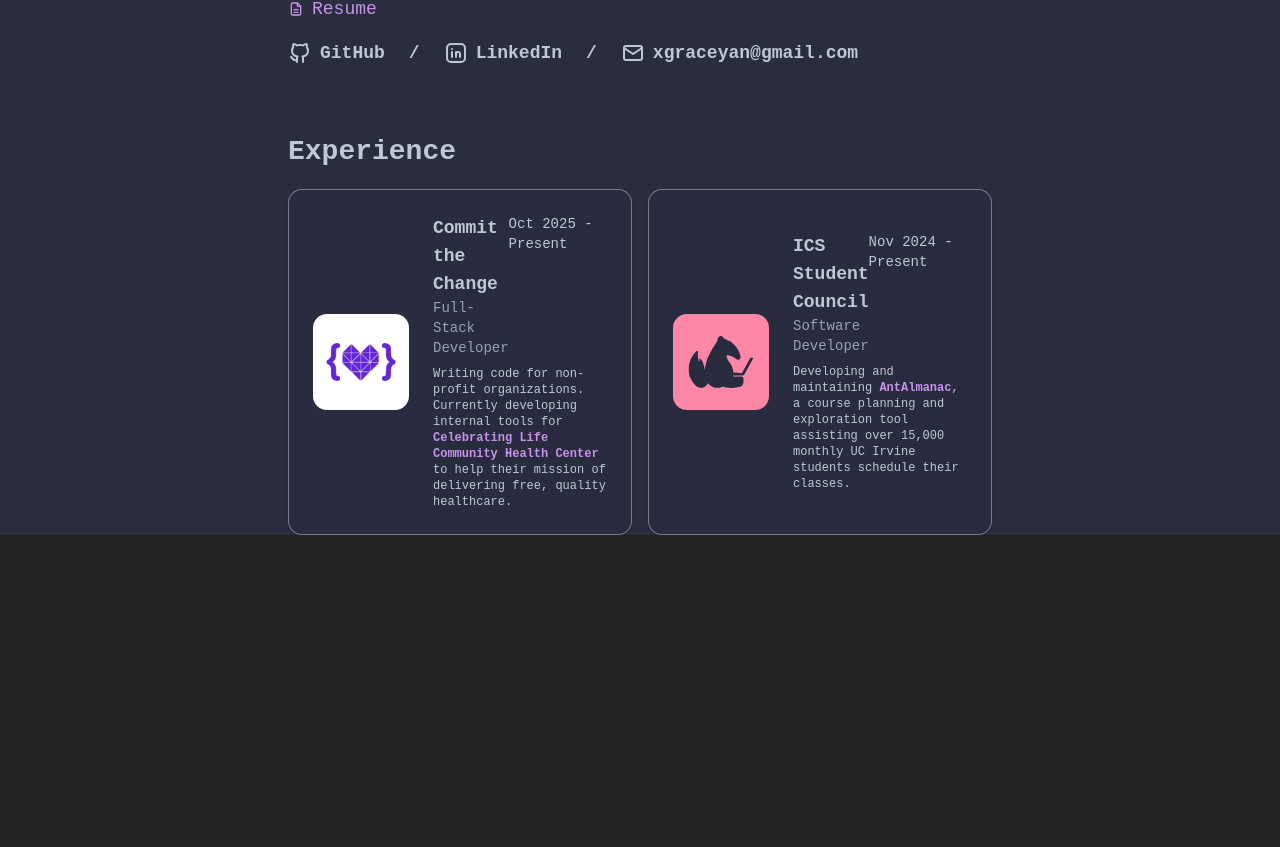
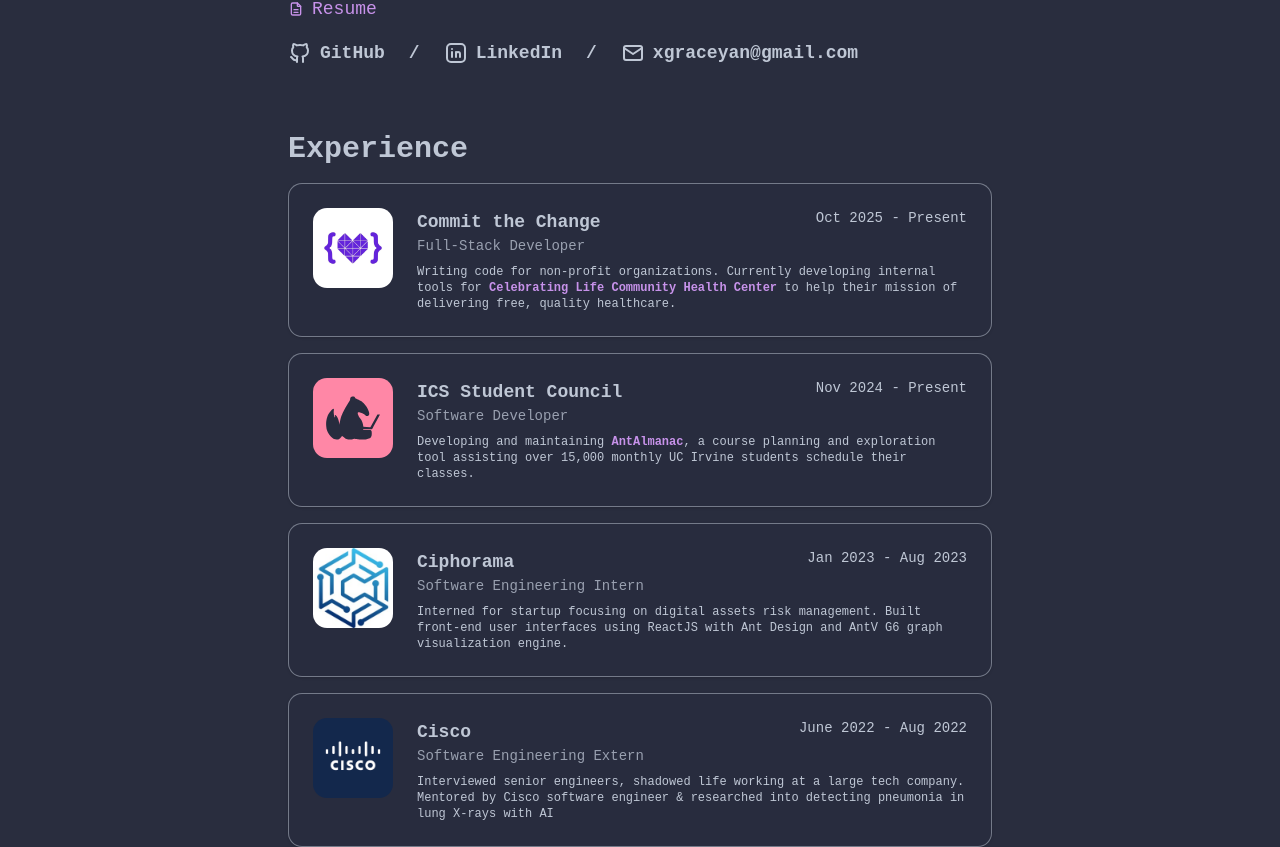
Before and after one commit to xgraceyan/grace-dev-portfolio, a React (Vite) app: page / in a window 1280 px wide. Shown: the part 494-1341 px from the top of the page. Before the commit the page ends 1029 px from the top, so only its background shows below. Built offline with nearby package versions, Linux system fonts and the light colour scheme.

Commit message:
Finished experience section

```diff
--- a/src/components/home/Experience.tsx
+++ b/src/components/home/Experience.tsx
@@ -28,14 +28,14 @@ function ExperienceCard({ experience, key }: ExperienceCardProps) {
       className="flex flex-row hover:shadow-black/20 hover:shadow-xl hover:cursor-pointer transition-shadow duration-200"
       key={key}
     >
-      <div className="flex-shrink-0 flex justify-center items-center ps-6">
+      <div className="flex-shrink-0 ps-6">
         <img
           src={experience.imgUrl}
           alt={`${experience.company} logo`}
-          className="w-18 md:w-24 object-contain rounded-xl"
+          className="w-18 md:w-20 object-contain rounded-xl"
         />
       </div>
-      <div className="flex flex-col justify-center gap-2">
+      <div className="flex flex-col gap-2 justify-center">
         <CardHeader>
           <CardTitle>
             <p className="text-lg">{experience.company}</p>
@@ -91,12 +91,40 @@ export default function Experience() {
       ),
       imgUrl: "./logos/icssc.svg",
     },
+    {
+      id: 3,
+      company: "Ciphorama",
+      position: "Software Engineering Intern",
+      dates: "Jan 2023 - Aug 2023",
+      description: (
+        <p>
+          Interned for startup focusing on digital assets risk management. Built
+          front-end user interfaces using ReactJS with Ant Design and AntV G6
+          graph visualization engine.
+        </p>
+      ),
+      imgUrl: "./logos/ciphorama.jpeg",
+    },
+    {
+      id: 4,
+      company: "Cisco",
+      position: "Software Engineering Extern",
+      dates: "June 2022 - Aug 2022",
+      description: (
+        <p>
+          Interviewed senior engineers, shadowed life working at a large tech
+          company. Mentored by Cisco software engineer & researched into
+          detecting pneumonia in lung X-rays with AI
+        </p>
+      ),
+      imgUrl: "./logos/cisco.png",
+    },
   ];
 
   return (
     <div className="flex flex-col gap-4">
-      <h2 className="font-bold">Experience</h2>
-      <div className="grid grid-cols-1 lg:grid-cols-2 gap-4">
+      <h2 className="font-bold text-3xl">Experience</h2>
+      <div className="grid grid-cols-1 2xl:grid-cols-2 gap-4">
         {experiences.map((exp) => (
           <ExperienceCard experience={exp} key={exp.id} />
         ))}
--- a/src/index.css
+++ b/src/index.css
@@ -62,10 +62,6 @@ body {
 h1 {
   font-size: 2.5em;
   line-height: 1.1;
-}
-
-h2 {
-  font-size: 1.75em;
 }
 
 button {
```
Also changed, not shown: public/logos/ciphorama.jpeg (added), public/logos/cisco.png (added).
